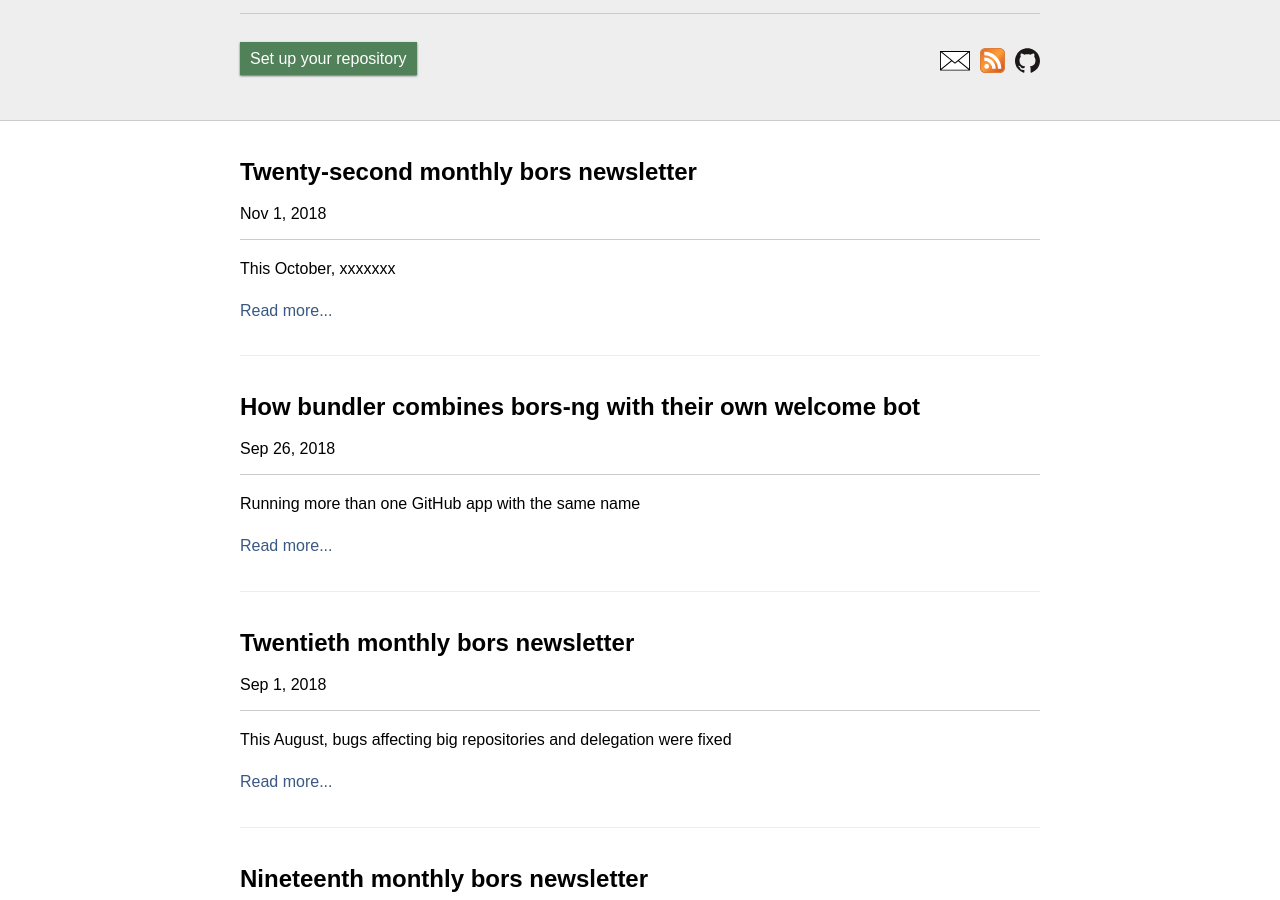
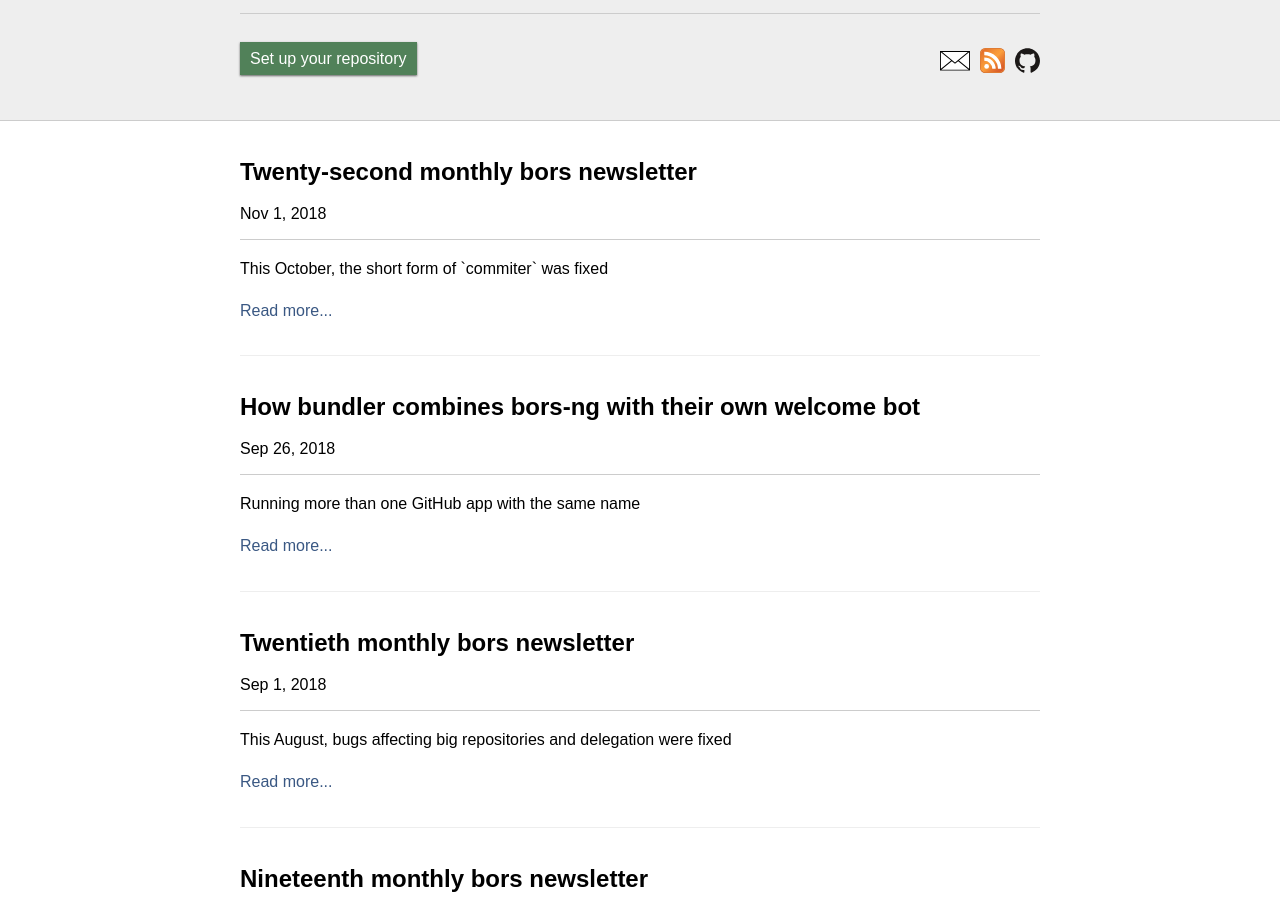
Before and after one commit to bors-ng/bors-ng.github.io, a Jekyll site: the page built from index.html, in a window 1280 px wide and 900 px high, scrolled down 460 px. Built offline with Jekyll 4.4.1, drawn with Linux system fonts in a browser that asks for light colours; the list of posts is cut into pages by our own code.

Commit message:
Add snippet

```diff
--- a/_posts/2018-11-01-tmib-22.md
+++ b/_posts/2018-11-01-tmib-22.md
@@ -2,7 +2,7 @@
 layout:     post
 title:      Twenty-second monthly bors newsletter
 date:       2018-11-01 00:00:00
-summary:    This October, xxxxxxx
+summary:    This October, the short form of `commiter` was fixed
 categories: newsletter
 ---
 
```
